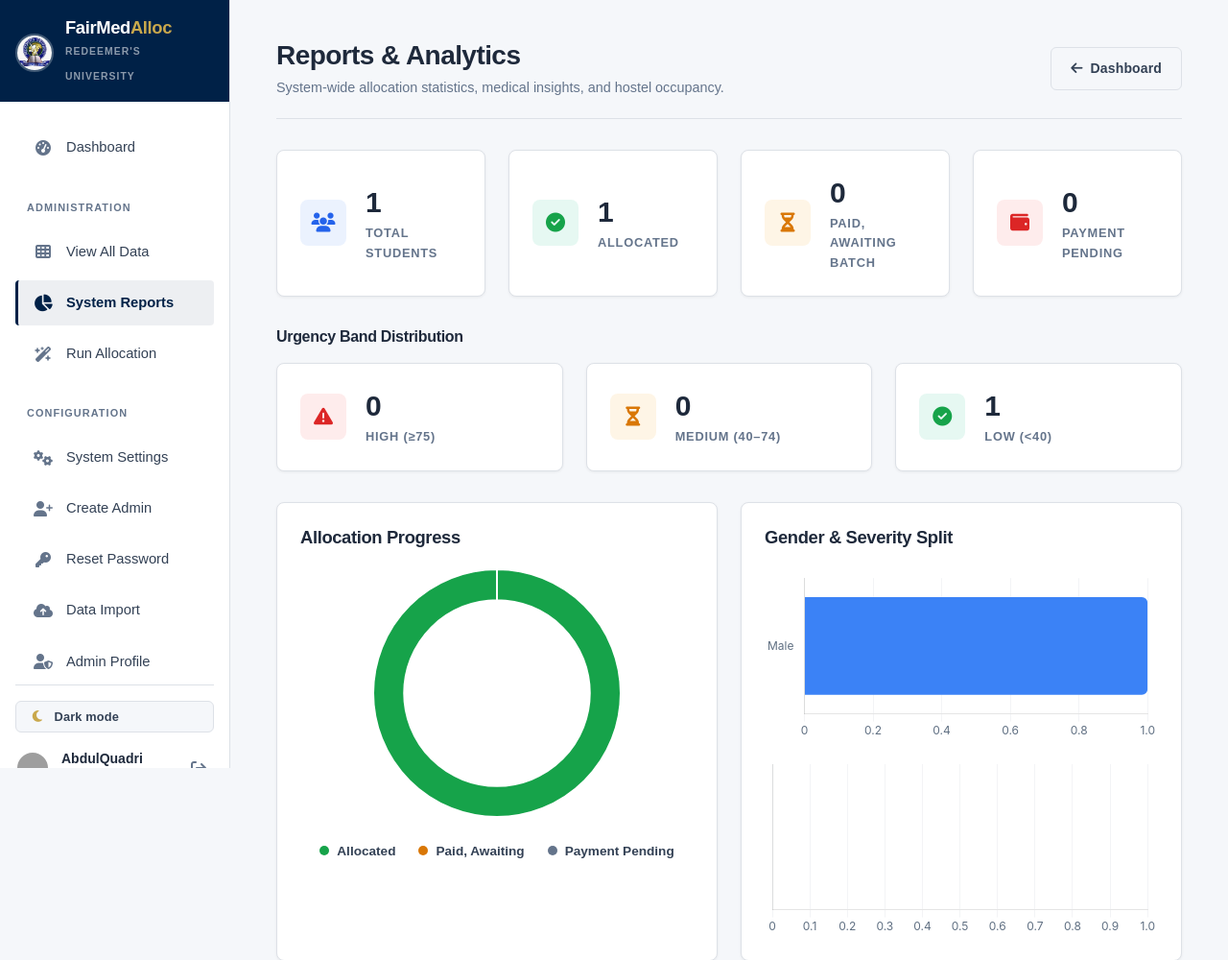
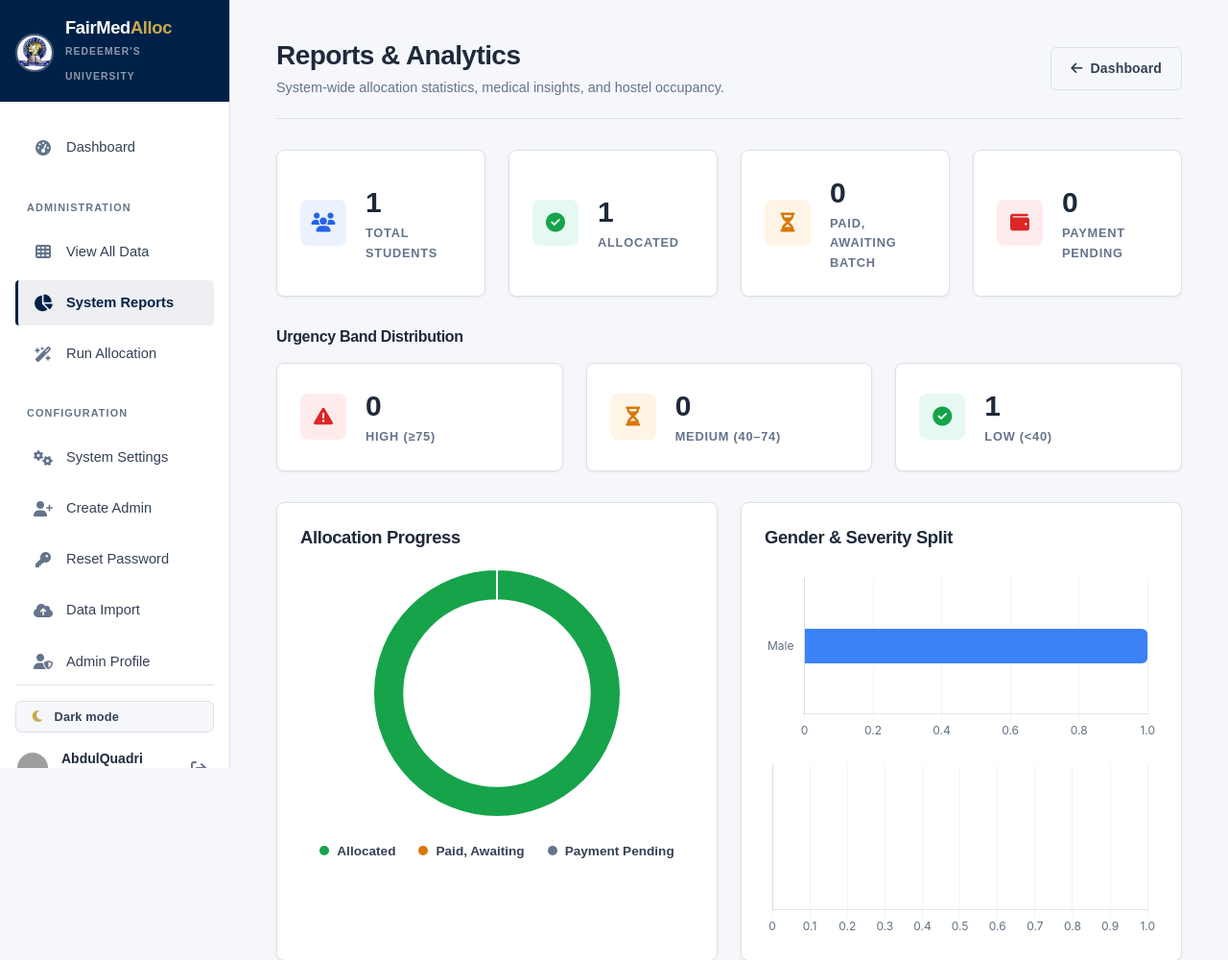
Before and after one commit to Goldenprince4u/FairMedAlloc, a PHP site: page /admin_reports.php in a window 1280 px wide. Shown: the top 1000 px of the page at 96% size. Run offline with PHP 8.4, Linux system fonts and the light colour scheme; a user stored in the database is signed in; data comes from the database, SQL or seed files in the repository; data that the repository does not hold is empty; grey boxes are pictures that could not be loaded.

Commit message:
fix: chart thickness and gender color mapping

```diff
--- a/admin_reports.php
+++ b/admin_reports.php
@@ -399,12 +399,13 @@ require_once 'includes/header.php';
 
     // Gender bar
     const genderData = <?php echo json_encode($genders); ?>;
+    const genderColors = genderData.map(d => d.gender === 'Female' ? palette.female : palette.male);
     new Chart(document.getElementById('genderChart'), {
         type: 'bar',
         data: {
             labels: genderData.map(d => d.gender),
             datasets: [{ label: 'Students', data: genderData.map(d => +d.cnt),
-                backgroundColor: [palette.male, palette.female], borderRadius: 6 }]
+                backgroundColor: genderColors, borderRadius: 6, maxBarThickness: 36 }]
         },
         options: { indexAxis: 'y', plugins: { legend: { display: false } },
             maintainAspectRatio: false, scales: { x: { grid }, y: { grid: { display: false } } } }
@@ -418,7 +419,7 @@ require_once 'includes/header.php';
         data: {
             labels: sevData.map(d => d.label),
             datasets: [{ label: 'Cases', data: sevData.map(d => +d.cnt),
-                backgroundColor: sevColors, borderRadius: 6 }]
+                backgroundColor: sevColors, borderRadius: 6, maxBarThickness: 36 }]
         },
         options: { indexAxis: 'y', plugins: { legend: { display: false } },
             maintainAspectRatio: false, scales: { x: { grid }, y: { grid: { display: false } } } }
```
